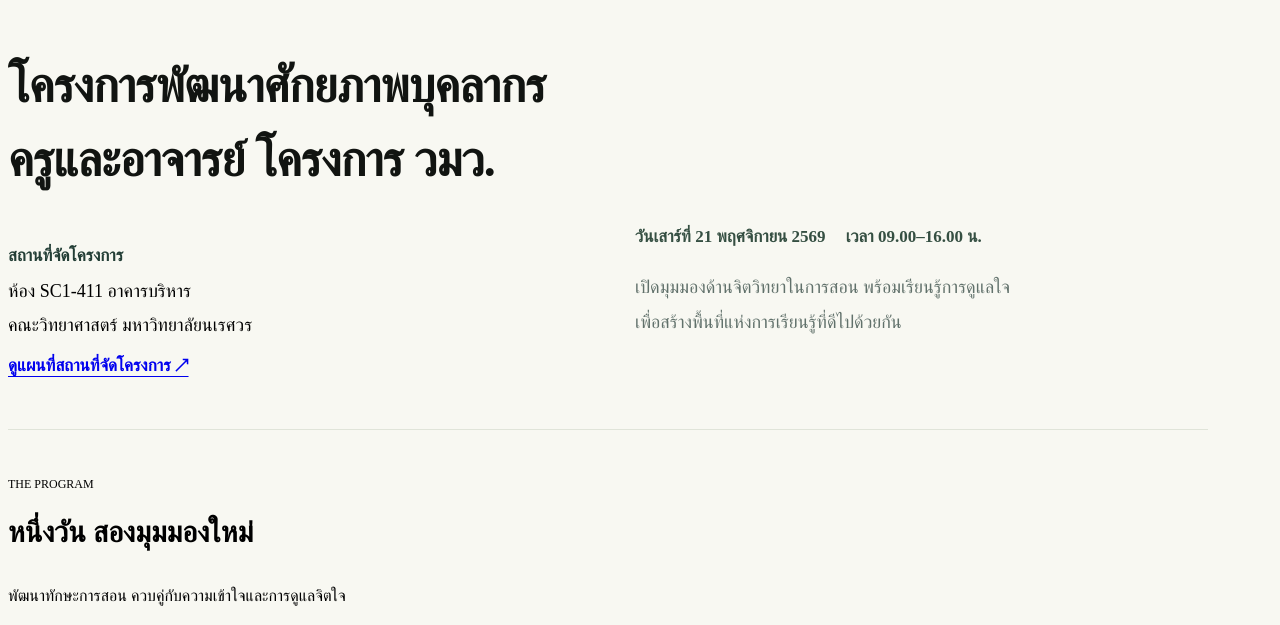
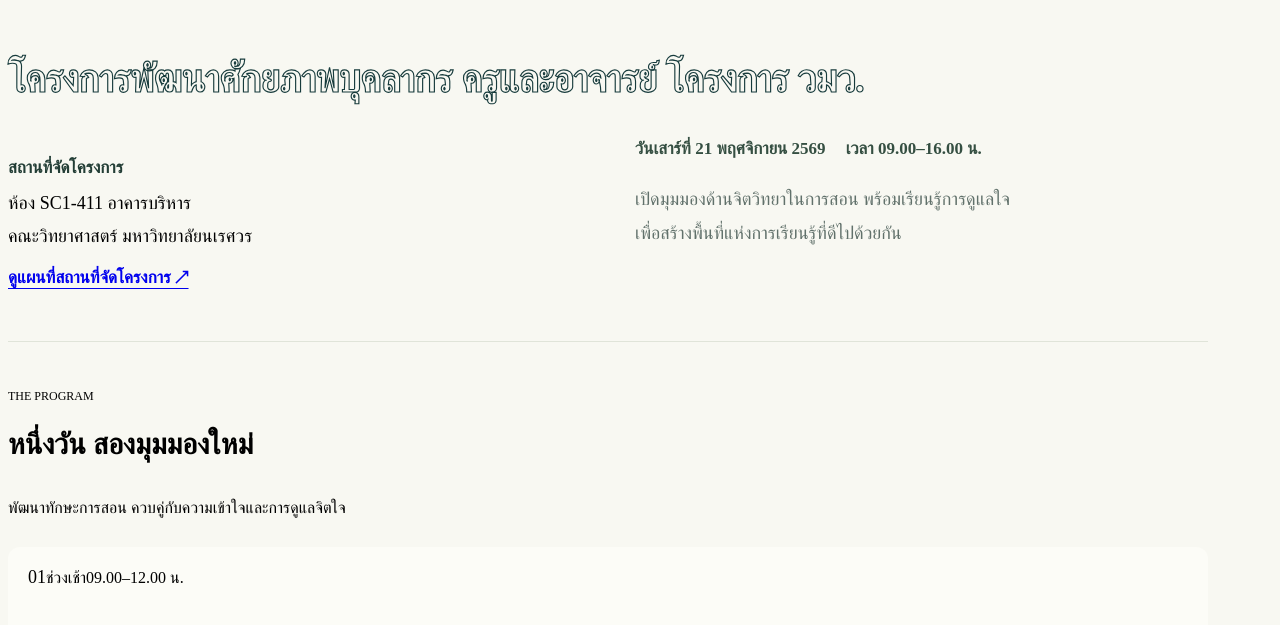
Before and after one commit to Tanapornr/sciusnu-training-rsvp, a website: page public/template-2/index.html in a window 1280 px wide. Shown: the part 175-800 px from the top of the page. Drawn offline with Linux system fonts and the light colour scheme.

Commit message:
Use a continuous outlined project title

```diff
--- a/public/template-2/index.html
+++ b/public/template-2/index.html
@@ -9,7 +9,7 @@
   <link rel="icon" href="/favicon-scius.svg?v=20261028" type="image/svg+xml" sizes="any">
   <link rel="stylesheet" href="/styles.css">
   <link rel="stylesheet" href="/readable.css?v=brand3">
-  <link rel="stylesheet" href="/template-2/styles.css?v=single-page">
+  <link rel="stylesheet" href="/template-2/styles.css?v=stroke-title">
   <script type="module" src="/app.js"></script>
 </head>
 <body class="single-page">
@@ -24,7 +24,7 @@
   </header>
   <main id="top">
     <section class="container project-overview" aria-labelledby="project-title">
-      <h1 class="project-title" id="project-title">โครงการพัฒนาศักยภาพบุคลากร<br>ครูและอาจารย์ <span class="keep-together">โครงการ วมว.</span></h1>
+      <h1 class="project-title" id="project-title">โครงการพัฒนาศักยภาพบุคลากร ครูและอาจารย์ <span class="keep-together">โครงการ วมว.</span></h1>
       <div class="overview-details">
         <p class="project-venue"><strong>สถานที่จัดโครงการ</strong>ห้อง SC1-411 อาคารบริหาร<br>คณะวิทยาศาสตร์ มหาวิทยาลัยนเรศวร<br><a class="venue-map" href="https://maps.app.goo.gl/oaKL7rKsn9W3KA5U8" target="_blank" rel="noopener noreferrer">ดูแผนที่สถานที่จัดโครงการ ↗</a></p>
         <div class="overview-intro"><p class="project-date"><time datetime="2026-11-21">วันเสาร์ที่ 21 พฤศจิกายน 2569</time><span>เวลา 09.00–16.00 น.</span></p><p>เปิดมุมมองด้านจิตวิทยาในการสอน พร้อมเรียนรู้การดูแลใจ<br>เพื่อสร้างพื้นที่แห่งการเรียนรู้ที่ดีไปด้วยกัน</p></div>
--- a/public/template-2/styles.css
+++ b/public/template-2/styles.css
@@ -6,8 +6,14 @@
 .single-page .brand-logo { width: 360px; border-radius: 7px; padding: 9px 11px; }
 .single-page nav { font-size: 16px; }
 .project-overview { padding-top: 29px; padding-bottom: 29px; border-bottom: 1px solid #e0e4d9; }
-.project-title { max-width: 1160px; margin: 0; color: #111411; font-size: clamp(35px, 3.9vw, 48px); font-weight: 800; letter-spacing: -.8px; line-height: 1.55; }
+.project-title { width: 100%; margin: 0; color: #173b3c; font-size: clamp(32px, 3.05vw, 42px); font-weight: 800; letter-spacing: -.35px; line-height: 1.55; }
 .project-title .keep-together { white-space: nowrap; }
+@supports (-webkit-text-stroke: 1px #173b3c) {
+  .project-title { -webkit-text-stroke: 1.15px #173b3c; -webkit-text-fill-color: transparent; }
+}
+@media (min-width: 1051px) {
+  .project-title { white-space: nowrap; }
+}
 .overview-details { display: grid; grid-template-columns: 1fr 1fr; align-items: start; gap: 54px; margin-top: 24px; }
 .project-venue { font-size: 18px; line-height: 1.85; }
 .project-venue strong { display: block; margin-bottom: 4px; color: #233e36; font-size: 17px; font-weight: 700; }
```
